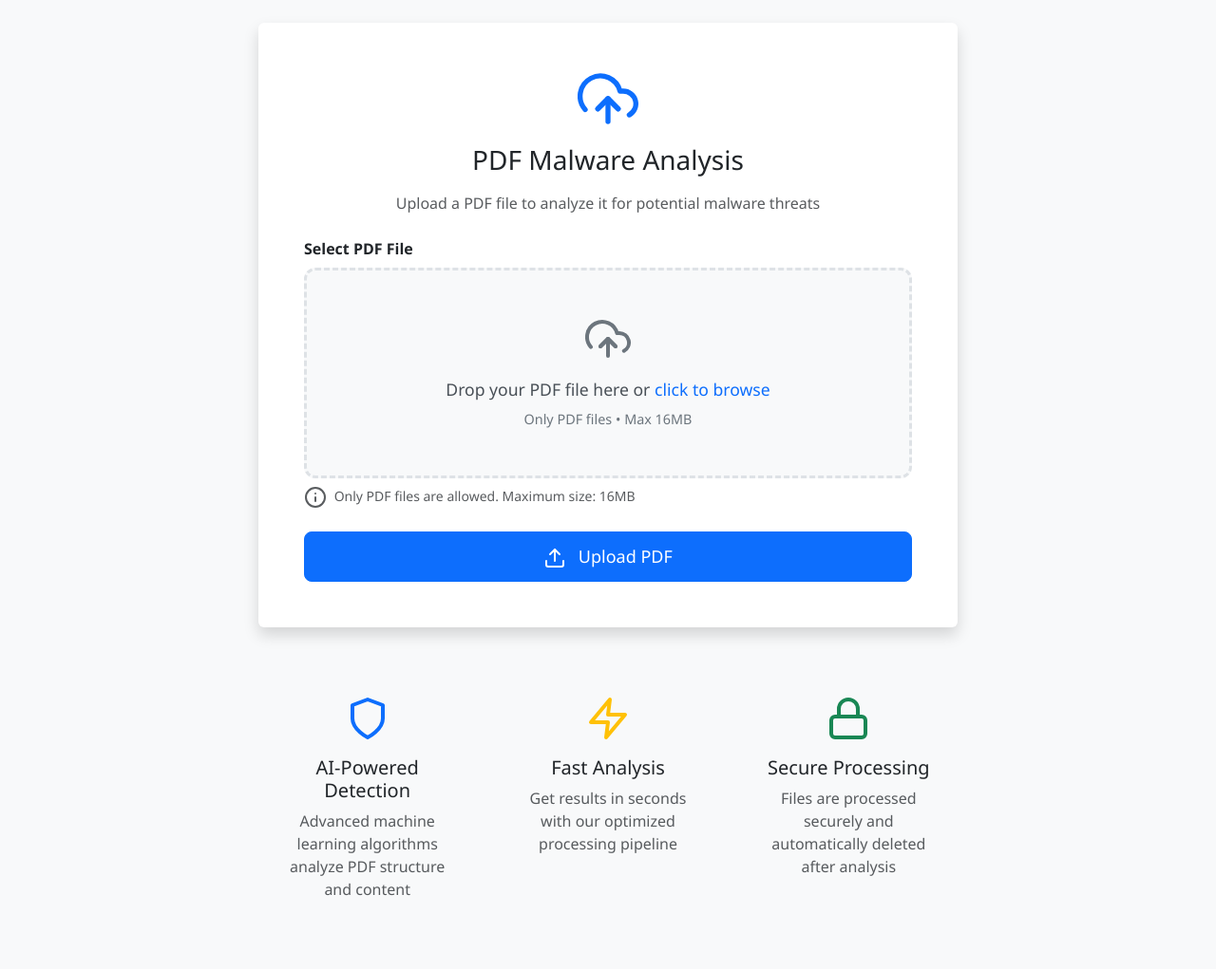
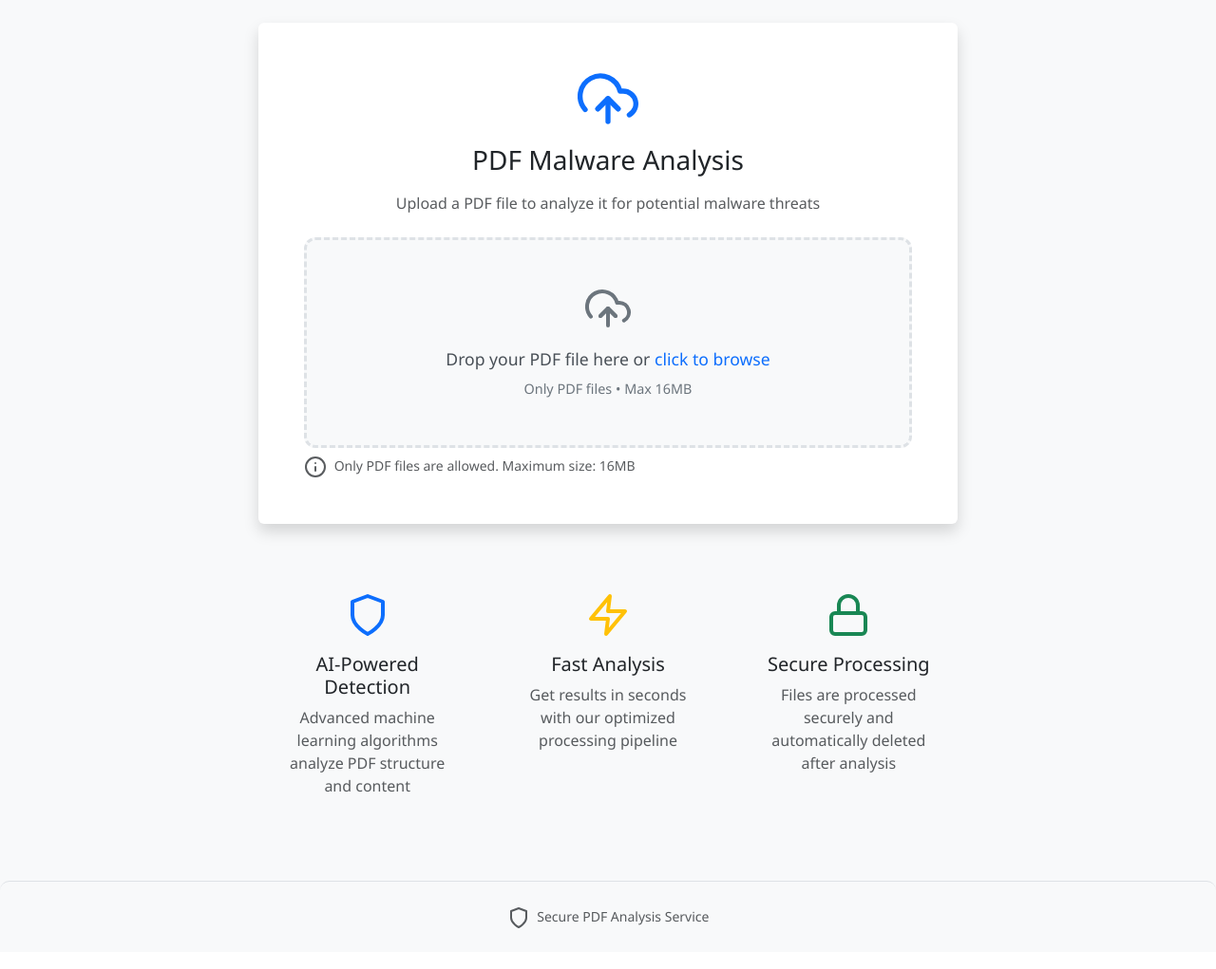
Before and after one commit to VeryBigsilver/SUSject-Mal_PDF_Detector, a Flask app: page / in a window 1280 px wide. Shown: the part 62-1083 px from the top of the page at 95% size. After the commit the page ends 1040 px from the top, so only its background shows below. Run offline with Flask 3, Linux system fonts and the light colour scheme; some libraries are stand-ins or nearby versions.

Commit message:
Enable immediate analysis after file selection without requiring an upload
Refactors file handling: removes /upload route, modifies /analyze to accept file directly, and updates JS to submit file upon selection.

Replit-Commit-Author: Agent
Replit-Commit-Session-Id: fe84b16d-a189-4722-ba17-41b4cdf4c688
Replit-Commit-Checkpoint-Type: full_checkpoint
Replit-Commit-Screenshot-Url: https://storage.googleapis.com/screenshot-production-us-central1/12ad644f-fcb0-4b5d-a3aa-3a61852bd9c7/fe84b16d-a189-4722-ba17-41b4cdf4c688/potwyGJ

```diff
--- a/app.py
+++ b/app.py
@@ -52,65 +52,40 @@ def index():
     """Main page for file upload"""
     return render_template('index.html')
 
-@app.route('/upload', methods=['POST'])
-def upload_file():
-    """Handle file upload"""
+@app.route('/analyze', methods=['POST'])
+def analyze_file():
+    """Analyze the uploaded PDF file"""
     try:
         if 'file' not in request.files:
-            flash('No file selected', 'error')
-            return redirect(url_for('index'))
+            return jsonify({'error': 'No file selected'}), 400
 
         file = request.files['file']
 
         if file.filename == '':
-            flash('No file selected', 'error')
-            return redirect(url_for('index'))
+            return jsonify({'error': 'No file selected'}), 400
 
         if not allowed_file(file.filename):
-            flash('Only PDF files are allowed', 'error')
-            return redirect(url_for('index'))
-
-        if file:
-            filename = secure_filename(file.filename)
-            filepath = os.path.join(app.config['UPLOAD_FOLDER'], filename)
-            file.save(filepath)
-
-            flash('File uploaded successfully!', 'success')
-            return render_template('index.html',
-                                 uploaded_file=filename,
-                                 file_path=filepath,
-                                 show_analyze=True)
-
-    except RequestEntityTooLarge:
-        flash('File is too large. Maximum size is 16MB.', 'error')
-        return redirect(url_for('index'))
-    except Exception as e:
-        app.logger.error(f"Upload error: {str(e)}")
-        flash('An error occurred during file upload', 'error')
-        return redirect(url_for('index'))
-
-@app.route('/analyze', methods=['POST'])
-def analyze_file():
-    """Analyze the uploaded PDF file"""
-    try:
-        filepath = request.form.get('filepath')
-        filename = request.form.get('filename')
-
-        if not filepath or not os.path.exists(filepath):
-            flash('File not found', 'error')
-            return redirect(url_for('index'))
+            return jsonify({'error': 'Only PDF files are allowed'}), 400
 
         if model is None:
-            flash('AI model not loaded. Please check server configuration.', 'error')
-            return redirect(url_for('index'))
+            return jsonify({'error': 'AI model not loaded. Please check server configuration.'}), 500
+
+        # Save file temporarily
+        filename = secure_filename(file.filename)
+        filepath = os.path.join(app.config['UPLOAD_FOLDER'], filename)
+        file.save(filepath)
 
         # Preprocess the PDF
         app.logger.info(f"Starting analysis of {filename}")
         features = preprocess_pdf(filepath)
 
         if features is None:
-            flash('Error processing PDF file', 'error')
-            return redirect(url_for('index'))
+            # Clean up file
+            try:
+                os.remove(filepath)
+            except Exception:
+                pass
+            return jsonify({'error': 'Error processing PDF file'}), 400
 
         # Run inference
         prediction = model.predict([features])[0]
@@ -138,10 +113,11 @@ def analyze_file():
         app.logger.info(f"Analysis complete: {result_data}")
         return render_template('index.html', result=result_data)
 
+    except RequestEntityTooLarge:
+        return jsonify({'error': 'File is too large. Maximum size is 16MB.'}), 400
     except Exception as e:
         app.logger.error(f"Analysis error: {str(e)}")
-        flash('An error occurred during analysis', 'error')
-        return redirect(url_for('index'))
+        return jsonify({'error': 'An error occurred during analysis'}), 500
 
 @app.errorhandler(413)
 def too_large(e):
--- a/static/js/main.js
+++ b/static/js/main.js
@@ -9,8 +9,8 @@ document.addEventListener('DOMContentLoaded', function() {
 
 function initializeFileUpload() {
     const fileInput = document.getElementById('file');
-    const uploadForm = document.getElementById('uploadForm');
     const dropArea = document.getElementById('dropArea');
+    const analyzeForm = document.getElementById('analyzeForm');
 
     if (fileInput) {
         fileInput.addEventListener('change', function(e) {
@@ -18,6 +18,7 @@ function initializeFileUpload() {
             if (file) {
                 if (validateFile(file)) {
                     updateDropAreaWithFile(file);
+                    showAnalysisSection(file);
                 }
             }
         });
@@ -28,11 +29,15 @@ function initializeFileUpload() {
         initializeDragAndDrop(dropArea, fileInput);
     }
 
-    if (uploadForm) {
-        uploadForm.addEventListener('submit', function(e) {
-            const submitBtn = this.querySelector('button[type="submit"]');
-            if (submitBtn) {
-                showUploadProgress(submitBtn);
+    // Handle analyze form submission
+    if (analyzeForm) {
+        analyzeForm.addEventListener('submit', function(e) {
+            e.preventDefault();
+            const fileInput = document.getElementById('file');
+            const file = fileInput.files[0];
+
+            if (file) {
+                submitAnalysis(file);
             }
         });
     }
@@ -109,7 +114,7 @@ function updateDropAreaWithFile(file) {
     dropArea.innerHTML = `
         <div class="drop-content">
             <i data-feather="check-circle" class="drop-icon text-success"></i>
-            <p class="drop-text text-success">File Ready for Upload</p>
+            <p class="drop-text text-success">파일이 선택되었습니다</p>
             <div class="file-preview">
                 <i data-feather="file-text" class="file-preview-icon"></i>
                 <div class="file-preview-info">
@@ -122,6 +127,71 @@ function updateDropAreaWithFile(file) {
 
     // Re-initialize feather icons
     feather.replace();
+}
+
+function showAnalysisSection(file) {
+    const analysisSection = document.getElementById('analysisSection');
+    analysisSection.style.display = 'block';
+
+    // Scroll to analysis section
+    analysisSection.scrollIntoView({ behavior: 'smooth', block: 'nearest' });
+}
+
+function submitAnalysis(file) {
+    const analyzeBtn = document.getElementById('analyzeBtn');
+    const originalText = analyzeBtn.innerHTML;
+
+    // Show loading state
+    analyzeBtn.innerHTML = `
+        <span class="spinner-border spinner-border-sm me-2" role="status"></span>
+        분석 중...
+    `;
+    analyzeBtn.disabled = true;
+
+    // Show progress modal
+    showProgressModal();
+
+    // Create form data
+    const formData = new FormData();
+    formData.append('file', file);
+
+    // Submit analysis
+    fetch('/analyze', {
+        method: 'POST',
+        body: formData
+    })
+    .then(response => {
+        if (response.ok) {
+            return response.text();
+        } else {
+            return response.json().then(data => {
+                throw new Error(data.error || '분석 중 오류가 발생했습니다');
+            });
+        }
+    })
+    .then(html => {
+        // Replace entire page content with result
+        document.open();
+        document.write(html);
+        document.close();
+    })
+    .catch(error => {
+        // Hide progress modal
+        const modal = document.getElementById('progressModal');
+        if (modal) {
+            const bsModal = bootstrap.Modal.getInstance(modal);
+            if (bsModal) {
+                bsModal.hide();
+            }
+        }
+
+        // Reset button
+        analyzeBtn.innerHTML = originalText;
+        analyzeBtn.disabled = false;
+
+        // Show error
+        showAlert(error.message, 'danger');
+    });
 }
 
 function showDropAreaError() {
--- a/templates/base.html
+++ b/templates/base.html
@@ -46,7 +46,7 @@
     <footer class="mt-5 py-4 bg-light text-center text-muted">
         <div class="container">
             <small>
-                <i data-feather="check-shield" class="me-1"></i>
+                <i data-feather="shield" class="me-1"></i>
                 Secure PDF Analysis Service
             </small>
         </div>
--- a/templates/index.html
+++ b/templates/index.html
@@ -60,10 +60,6 @@
                     <p class="text-muted">Upload a PDF file to analyze it for potential malware threats</p>
                 </div>
 
-                <form action="{{ url_for('upload_file') }}" method="post" enctype="multipart/form-data" id="uploadForm">
-                    <div class="mb-4">
-                        <label for="file" class="form-label fw-bold">Select PDF File</label>
-
                 <!-- Drag and Drop Area -->
                 <div class="drop-area" id="dropArea">
                     <div class="drop-content">
@@ -76,7 +72,6 @@
                            id="file"
                            name="file"
                            accept=".pdf"
-                                   required
                            style="display: none;">
                 </div>
 
@@ -84,41 +79,17 @@
                     <i data-feather="info" class="me-1"></i>
                     Only PDF files are allowed. Maximum size: 16MB
                 </div>
-                    </div>
 
-                    <div class="d-grid">
-                        <button type="submit" class="btn btn-primary btn-lg">
-                            <i data-feather="upload" class="me-2"></i>
-                            Upload PDF
-                        </button>
-                    </div>
-                </form>
-
-                {% if uploaded_file and show_analyze %}
-                <!-- File Upload Success -->
-                <div class="mt-4 p-4 bg-light rounded">
-                    <div class="d-flex align-items-center justify-content-between">
-                        <div>
-                            <h5 class="mb-1">
-                                <i data-feather="check-circle" class="me-2 text-success"></i>
-                                {{ uploaded_file }}
-                            </h5>
-                            <small class="text-muted">File uploaded successfully</small>
-                        </div>
-                    </div>
-
-                    <form action="{{ url_for('analyze_file') }}" method="post" class="mt-3">
-                        <input type="hidden" name="filepath" value="{{ file_path }}">
-                        <input type="hidden" name="filename" value="{{ uploaded_file }}">
-                        <div class="d-grid">
+                <!-- Analysis Section (Hidden by default) -->
+                <div id="analysisSection" class="mt-4" style="display: none;">
+                    <form id="analyzeForm" method="post" class="d-grid">
+                        <input type="hidden" id="selectedFile" name="file">
                         <button type="submit" class="btn btn-success btn-lg" id="analyzeBtn">
                             <i data-feather="search" class="me-2"></i>
                             Analyze for Malware
                         </button>
-                        </div>
                     </form>
                 </div>
-                {% endif %}
             </div>
         </div>
         {% endif %}
```
Lines whose indentation alone changed are shown as unchanged.
